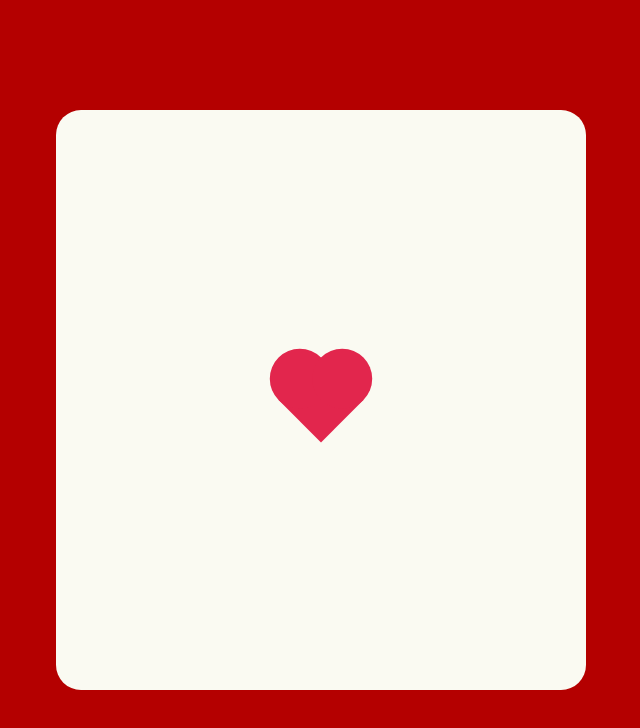
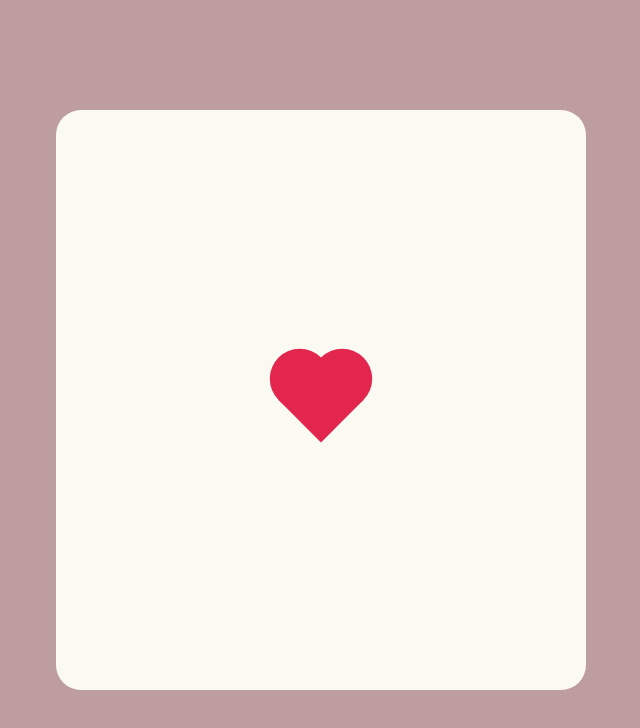
Before and after one commit to LuizCiantela/PresenteThami, a plain HTML site: page index.html in a window 1280 px wide. Shown: the whole page, without its empty margins (319-959 px from the left). Drawn offline with Linux system fonts and the light colour scheme.

Commit message:
tesatndo o pages do github com cor de fundo

```diff
--- a/CSS/styles.css
+++ b/CSS/styles.css
@@ -5,7 +5,7 @@ body {
   justify-content: center;
   height: 100vh;
   margin: 0;
-  background-color: #b40000;
+  background-color: #bd9d9d;
 }
 
 .painel {
```
